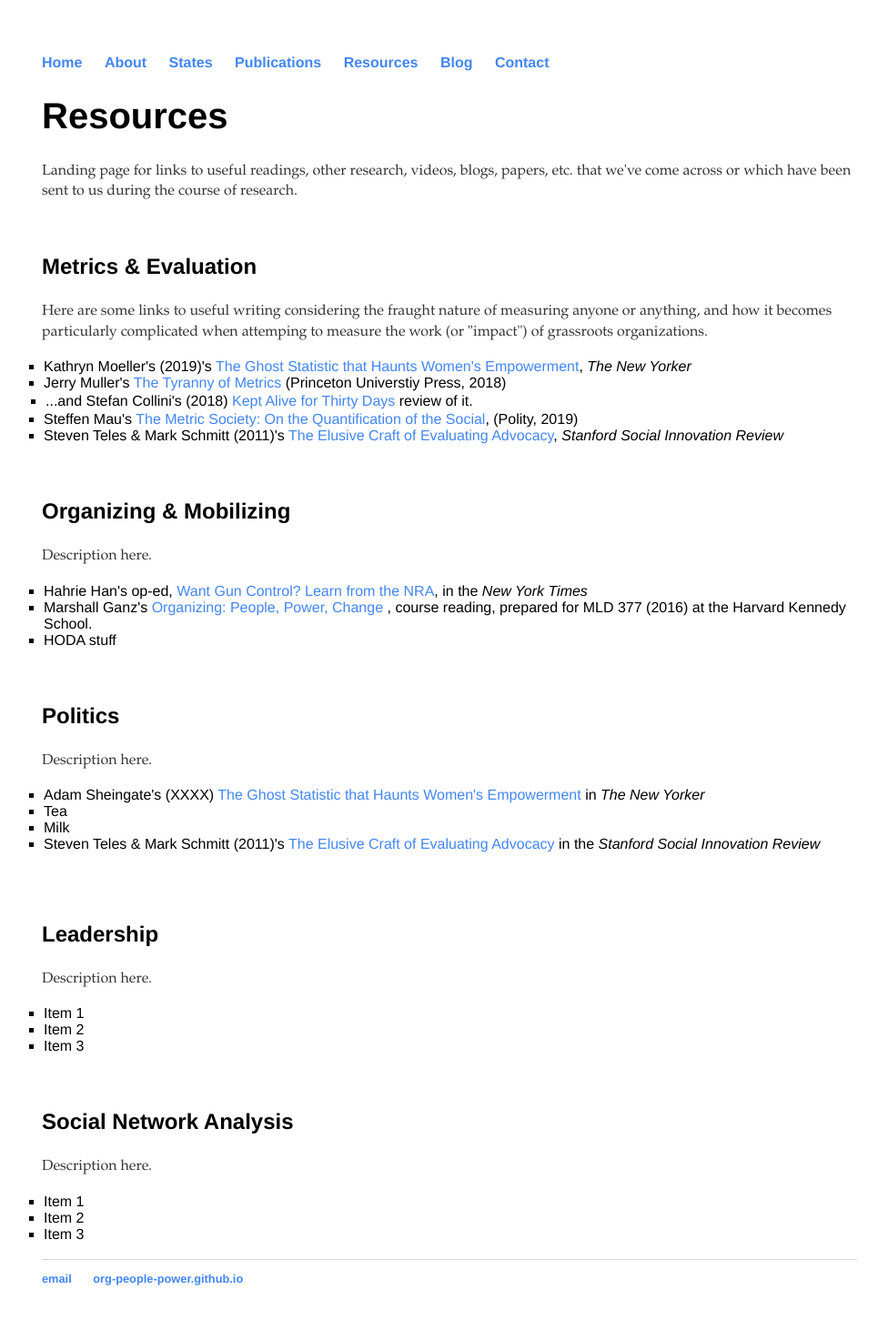
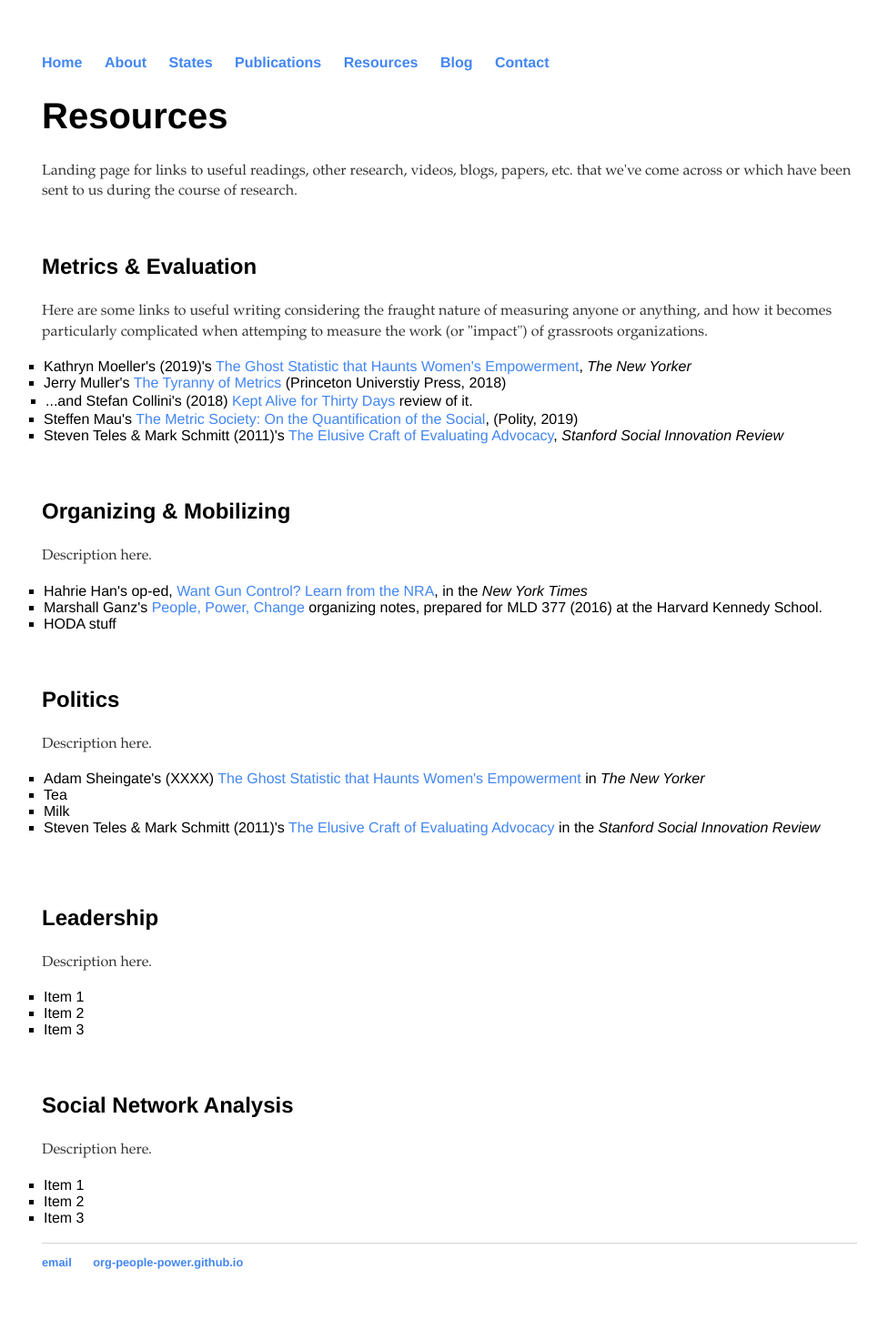
Before and after one commit to org-people-power/org-people-power.github.io, a Jekyll site: the page built from resources/index.html, in a window 1280 px wide. Shown: the whole page at 91% size, without its empty margins (146-1111 px from the left). Built offline with Jekyll 4.4.1, drawn with Linux system fonts in a browser that asks for light colours.

Commit message:
Update index.html

```diff
--- a/resources/index.html
+++ b/resources/index.html
@@ -25,7 +25,7 @@
 <p> Description here.
 	<ul>
 	<li> Hahrie Han's op-ed, <a href="https://www.nytimes.com/2017/10/04/opinion/gun-control-nra-vegas.html">Want Gun Control? Learn from the NRA</a>, in the <i> New York Times </i></li>
-		<li> Marshall Ganz's <a href="https://projects.iq.harvard.edu/.../ganzorganizing/.../organizing_notes_s2016_2.0_mg.docx">Organizing: People, Power, Change</a> , course reading, prepared for MLD 377 (2016) at the Harvard Kennedy School.</li>
+		<li> Marshall Ganz's <a href="https://projects.iq.harvard.edu/.../ganzorganizing/.../organizing_notes_s2016_2.0_mg.docx">People, Power, Change</a> organizing notes, prepared for MLD 377 (2016) at the Harvard Kennedy School.</li>
 	<li> HODA stuff</li>
 	</ul>
 </p>
```
